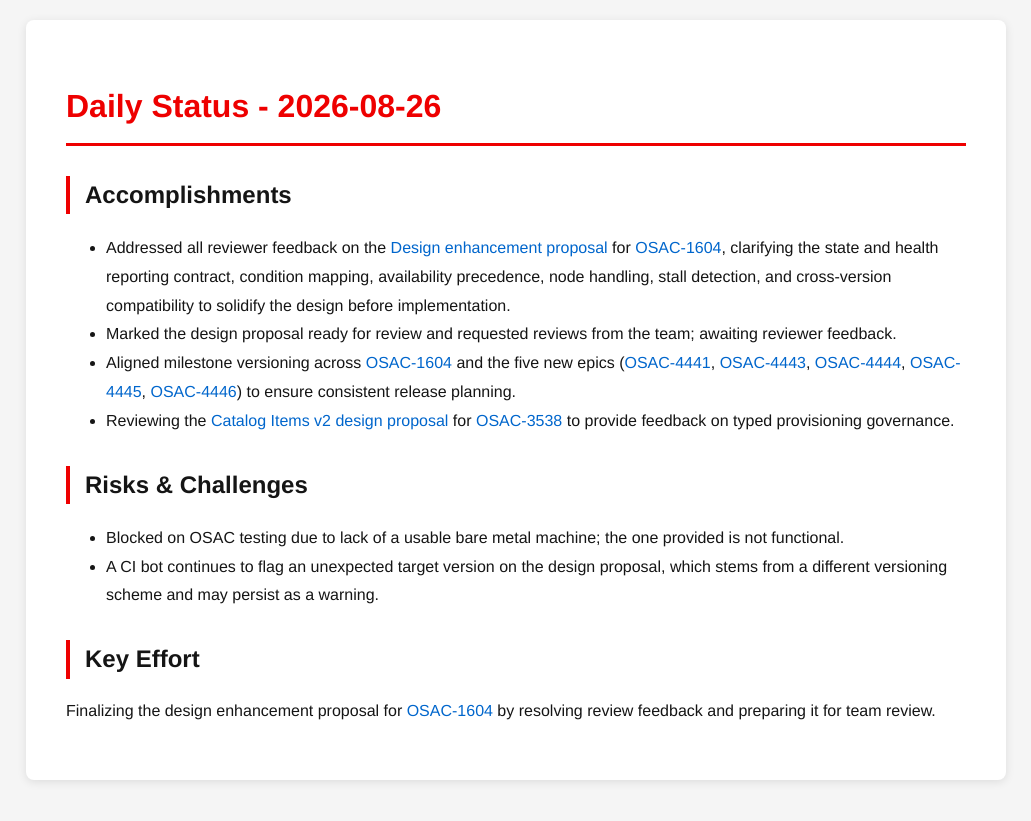
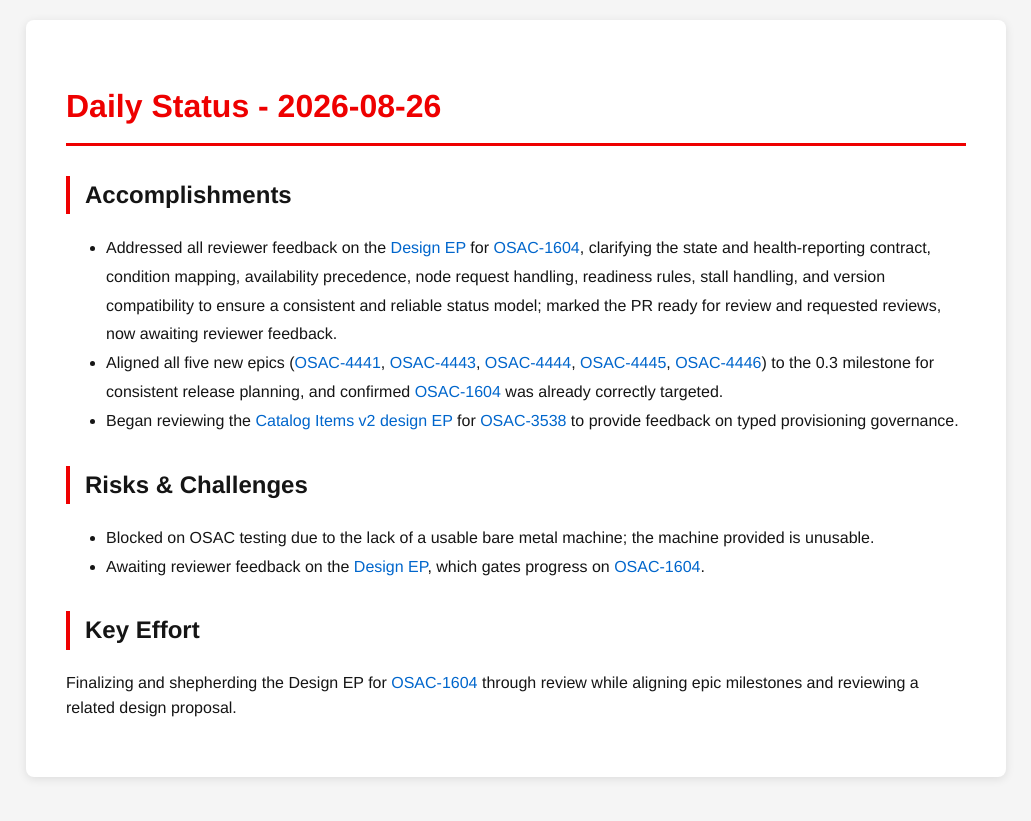
Before and after one commit to tzvatot/daily-status, a Jekyll site: the page built from 2026-08-26.md, in a window 1280 px wide. Shown: the top 821 px of the page, without its empty margins (124-1155 px from the left). Built offline with Jekyll 4.4.1, drawn with Linux system fonts in a browser that asks for light colours.

Commit message:
Daily status update - 2026-08-26

```diff
--- a/2026-08-26.md
+++ b/2026-08-26.md
@@ -7,14 +7,13 @@ date: 2026-08-26
 # Daily Status - 2026-08-26
 
 ## Accomplishments
-- Addressed all reviewer feedback on the [Design enhancement proposal](https://github.com/osac-project/enhancement-proposals/pull/227) for [OSAC-1604](https://redhat.atlassian.net/browse/OSAC-1604), clarifying the state and health reporting contract, condition mapping, availability precedence, node handling, stall detection, and cross-version compatibility to solidify the design before implementation.
-- Marked the design proposal ready for review and requested reviews from the team; awaiting reviewer feedback.
-- Aligned milestone versioning across [OSAC-1604](https://redhat.atlassian.net/browse/OSAC-1604) and the five new epics ([OSAC-4441](https://redhat.atlassian.net/browse/OSAC-4441), [OSAC-4443](https://redhat.atlassian.net/browse/OSAC-4443), [OSAC-4444](https://redhat.atlassian.net/browse/OSAC-4444), [OSAC-4445](https://redhat.atlassian.net/browse/OSAC-4445), [OSAC-4446](https://redhat.atlassian.net/browse/OSAC-4446)) to ensure consistent release planning.
-- Reviewing the [Catalog Items v2 design proposal](https://github.com/osac-project/enhancement-proposals/pull/228) for [OSAC-3538](https://redhat.atlassian.net/browse/OSAC-3538) to provide feedback on typed provisioning governance.
+- Addressed all reviewer feedback on the [Design EP](https://github.com/osac-project/enhancement-proposals/pull/227) for [OSAC-1604](https://redhat.atlassian.net/browse/OSAC-1604), clarifying the state and health-reporting contract, condition mapping, availability precedence, node request handling, readiness rules, stall handling, and version compatibility to ensure a consistent and reliable status model; marked the PR ready for review and requested reviews, now awaiting reviewer feedback.
+- Aligned all five new epics ([OSAC-4441](https://redhat.atlassian.net/browse/OSAC-4441), [OSAC-4443](https://redhat.atlassian.net/browse/OSAC-4443), [OSAC-4444](https://redhat.atlassian.net/browse/OSAC-4444), [OSAC-4445](https://redhat.atlassian.net/browse/OSAC-4445), [OSAC-4446](https://redhat.atlassian.net/browse/OSAC-4446)) to the 0.3 milestone for consistent release planning, and confirmed [OSAC-1604](https://redhat.atlassian.net/browse/OSAC-1604) was already correctly targeted.
+- Began reviewing the [Catalog Items v2 design EP](https://github.com/osac-project/enhancement-proposals/pull/228) for [OSAC-3538](https://redhat.atlassian.net/browse/OSAC-3538) to provide feedback on typed provisioning governance.
 
 ## Risks & Challenges
-- Blocked on OSAC testing due to lack of a usable bare metal machine; the one provided is not functional.
-- A CI bot continues to flag an unexpected target version on the design proposal, which stems from a different versioning scheme and may persist as a warning.
+- Blocked on OSAC testing due to the lack of a usable bare metal machine; the machine provided is unusable.
+- Awaiting reviewer feedback on the [Design EP](https://github.com/osac-project/enhancement-proposals/pull/227), which gates progress on [OSAC-1604](https://redhat.atlassian.net/browse/OSAC-1604).
 
 ## Key Effort
-Finalizing the design enhancement proposal for [OSAC-1604](https://redhat.atlassian.net/browse/OSAC-1604) by resolving review feedback and preparing it for team review.
+Finalizing and shepherding the Design EP for [OSAC-1604](https://redhat.atlassian.net/browse/OSAC-1604) through review while aligning epic milestones and reviewing a related design proposal.
```
